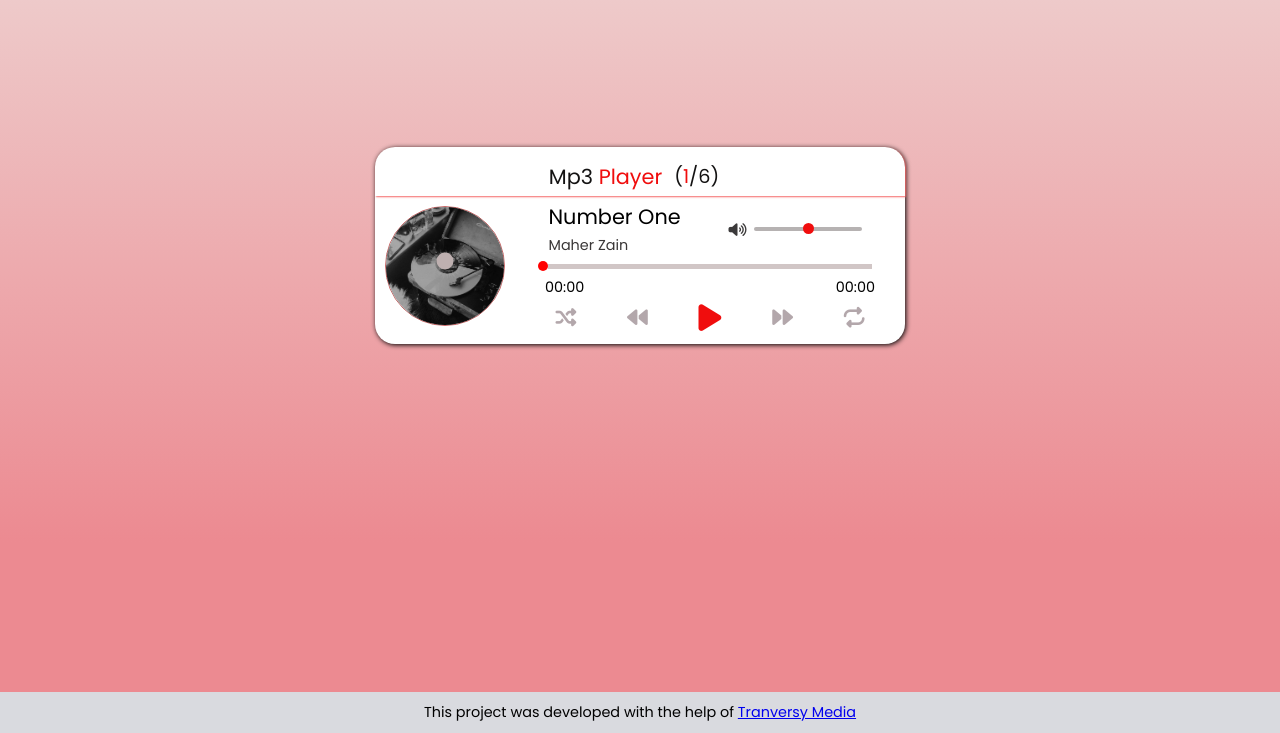
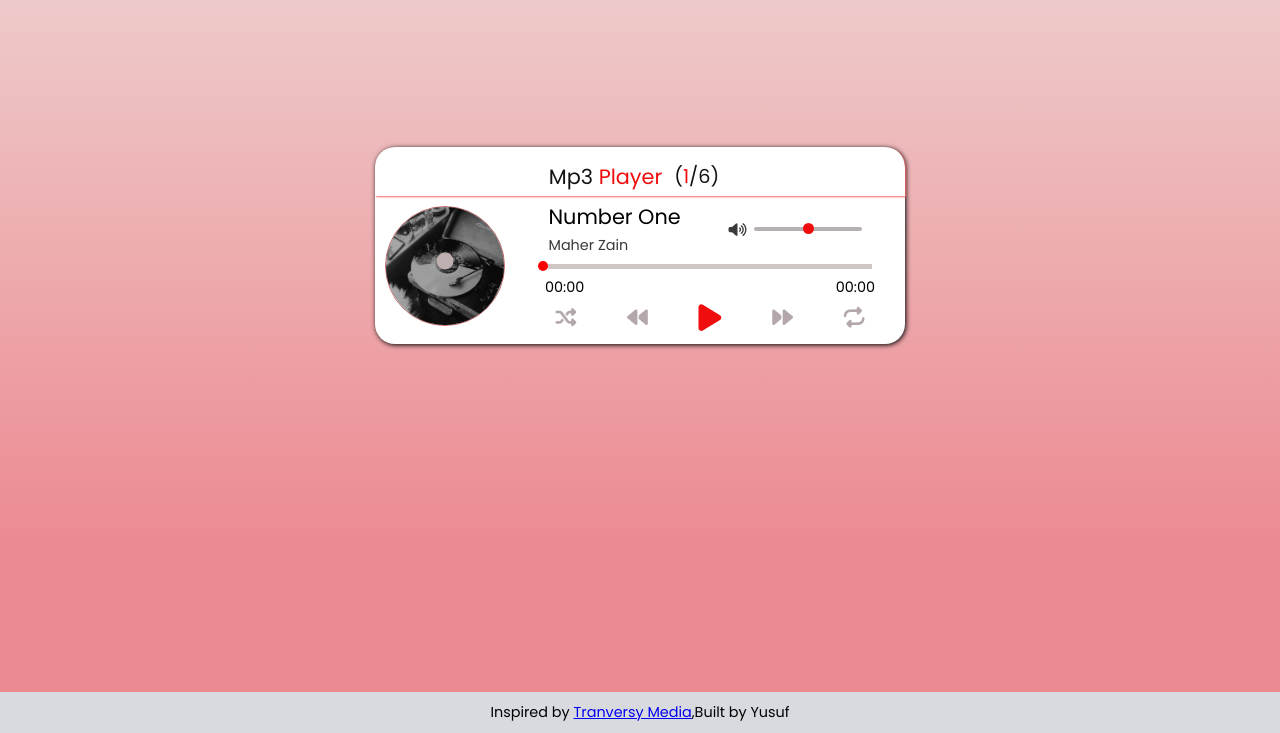
Before and after one commit to Yurex12/audio-player, a plain HTML site: page index.html in a window 1280 px wide. Shown: the part 67-800 px from the top of the page. Drawn offline with Linux system fonts and the light colour scheme.

Commit message:
Update index.html

```diff
--- a/index.html
+++ b/index.html
@@ -91,6 +91,6 @@
     </div>
 
     <footer>
-        <p>This project was developed with the help of <a href="https://youtu.be/QTHRWGn_sJw">Tranversy Media</a></p>
+        <p>Inspired by <a href="https://youtu.be/QTHRWGn_sJw">Tranversy Media</a>,Built by Yusuf</p>
     </footer>
 </html>
```
